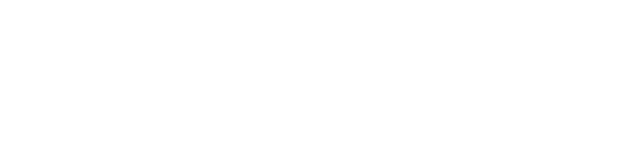
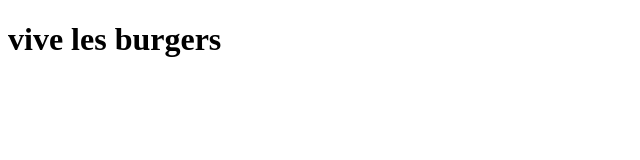
Before and after one commit to zackpathou/TP_github, a plain HTML site: page index.html in a window 1280 px wide. Shown: the whole page, without its empty margins (0-640 px from the left). Drawn offline with Linux system fonts and the light colour scheme.

Commit message:
4eme commit

```diff
--- a/index.html
+++ b/index.html
@@ -5,6 +5,8 @@
   <title>j'aime les frites</title>
 </head>
 <body>
-
+<div>
+  <h1>vive les burgers<h1>
+</div>
 </body>
 </html>
```
